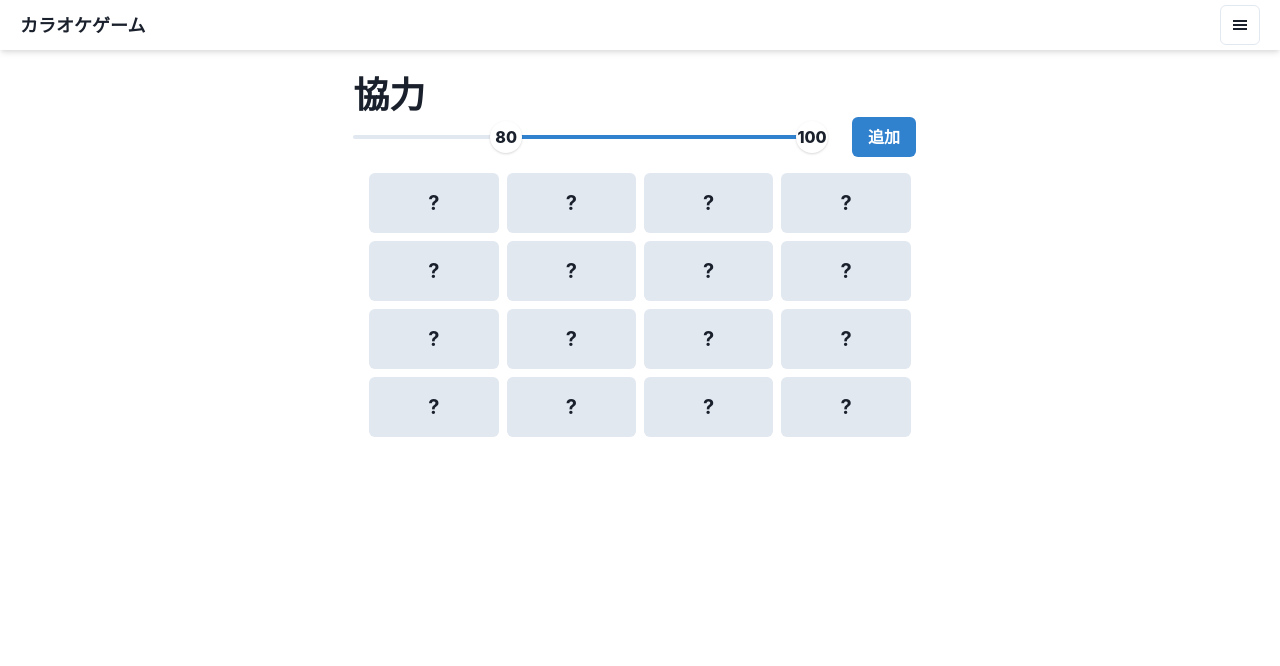
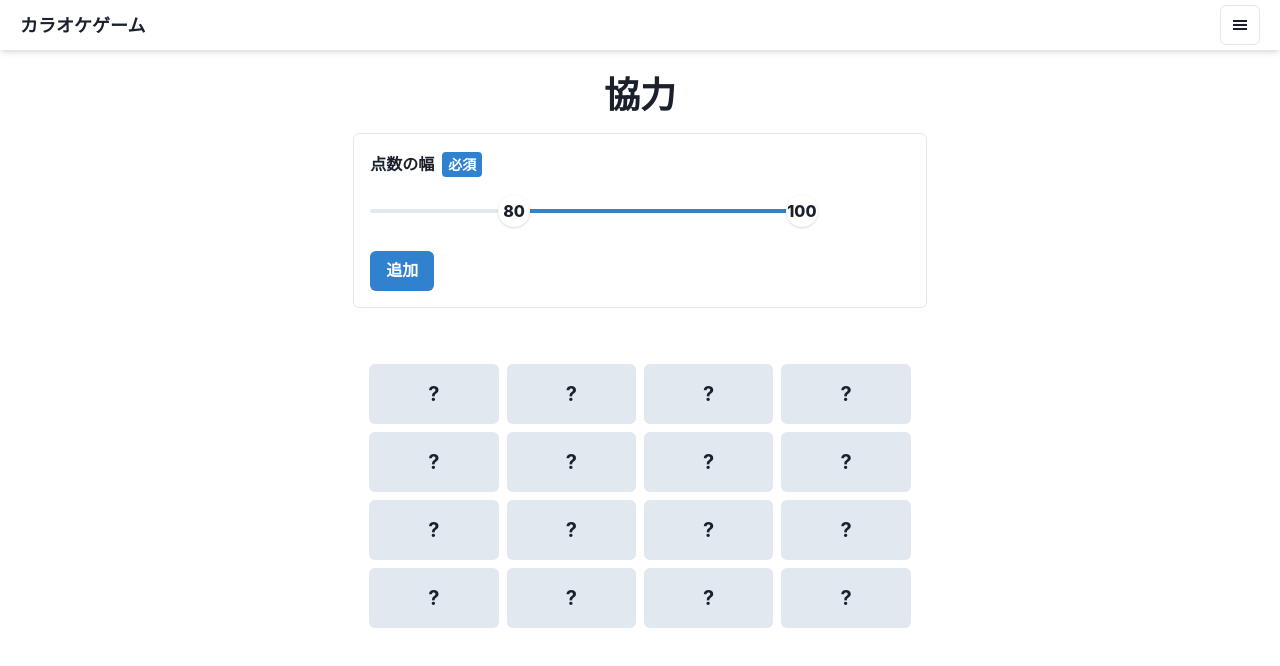
Before and after one commit to Kubbo0308/karaoke_app, a Next.js app: page /bingo/cooperation in a window 1280 px wide. Shown: the top 666 px of the page. Built offline with nearby package versions, Linux system fonts and the light colour scheme.

Commit message:
協力ビンゴ画面デザイン修正

```diff
--- a/src/app/bingo/cooperation/page.tsx
+++ b/src/app/bingo/cooperation/page.tsx
@@ -1,16 +1,9 @@
 "use client";
 
 import { useState } from "react";
-import {
-  Box,
-  Button,
-  Container,
-  Flex,
-  Grid,
-  Heading,
-  Text,
-} from "@chakra-ui/react";
+import { Box, Button, Container, Grid, Heading, Text } from "@chakra-ui/react";
 import { PointsRangeSlider } from "@/components/molecules";
+import { FormLabel } from "@/components/atoms/FormLabel/FormLabel";
 
 export default function Cooperation() {
   const [rangeValues, setRangeValues] = useState<number[]>([80, 100]);
@@ -49,23 +42,25 @@ export default function Cooperation() {
   };
   return (
     <Container>
-      <Heading>協力</Heading>
-      <Flex gap={10} w="100%">
+      <Heading textAlign="center">協力</Heading>
+      <Box border="1px" borderColor="gray.200" borderRadius={6} p={4} mt={4}>
+        <FormLabel label="点数の幅" required={true} />
         <PointsRangeSlider
           value={rangeValues}
           onChange={(value) => setRangeValues(value)}
-          RangeSliderProps={{ w: "80%" }}
+          RangeSliderProps={{ w: "80%", mt: 4 }}
         />
         <Button
           onClick={() =>
             setNumbers(addRandomNumbers(rangeValues[0], rangeValues[1], 16))
           }
           bg="blue.500"
+          mt={6}
         >
           <Text color="white">追加</Text>
         </Button>
-      </Flex>
-      <Grid templateColumns="repeat(4, 1fr)" gap={2} p={4}>
+      </Box>
+      <Grid templateColumns="repeat(4, 1fr)" gap={2} p={4} mt={10}>
         {numbers.map((number, index) => (
           <Box
             key={index}
```
